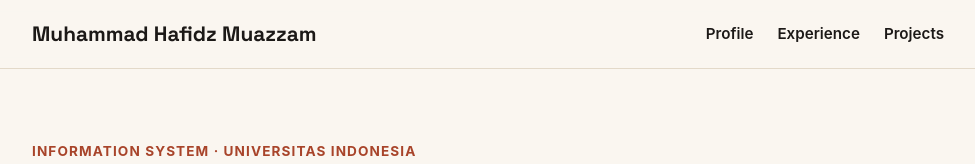
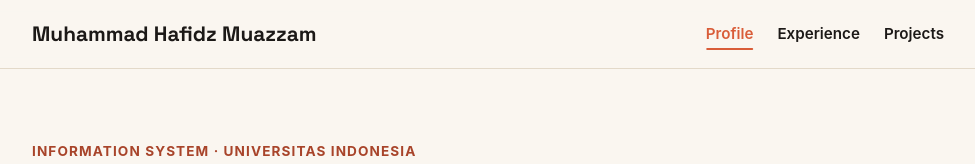
Before and after one commit to papaindiansierra/myportofolio, a Django app: page / in a window 1280 px wide. Shown: the top 164 px of the page, without its empty margins (152-1127 px from the left). Run offline with Django 5.2, Linux system fonts and the light colour scheme.

Commit message:
feat: Membuat elemen active pada navbar jika pagenya sedang dibuka

```diff
--- a/templates/index.html
+++ b/templates/index.html
@@ -14,7 +14,7 @@
         <div class="container">
             <a href="{% url 'main:show_main' %}" class="brand">{{ name }}</a>
             <nav>
-                <a href="{% url 'main:show_main' %}">Profile</a>
+                <a href="{% url 'main:show_main' %}"class="active">Profile</a>
                 <a href="{% url 'main:show_experience' %}">Experience</a>
                 <a href="{% url 'main:show_project' %}">Projects</a>
             </nav>
```
